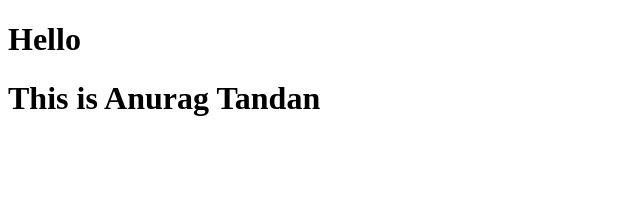
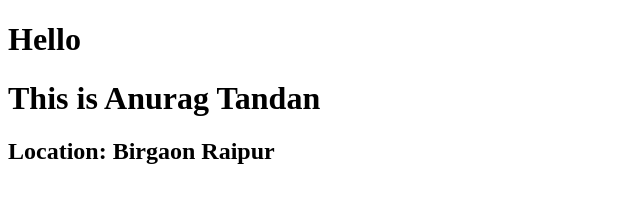
Before and after one commit to AnuragTandan/LocalRepo, a plain HTML site: page index.html in a window 1280 px wide. Shown: the whole page, without its empty margins (0-640 px from the left). Drawn offline with Linux system fonts and the light colour scheme.

Commit message:
add new message to try agin merge

```diff
--- a/index.html
+++ b/index.html
@@ -8,5 +8,6 @@
 <body>
   <h1>Hello</h1>
   <h1>This is Anurag Tandan</h1>
+  <h2>Location: Birgaon Raipur</h2>
 </body>
 </html>
```
